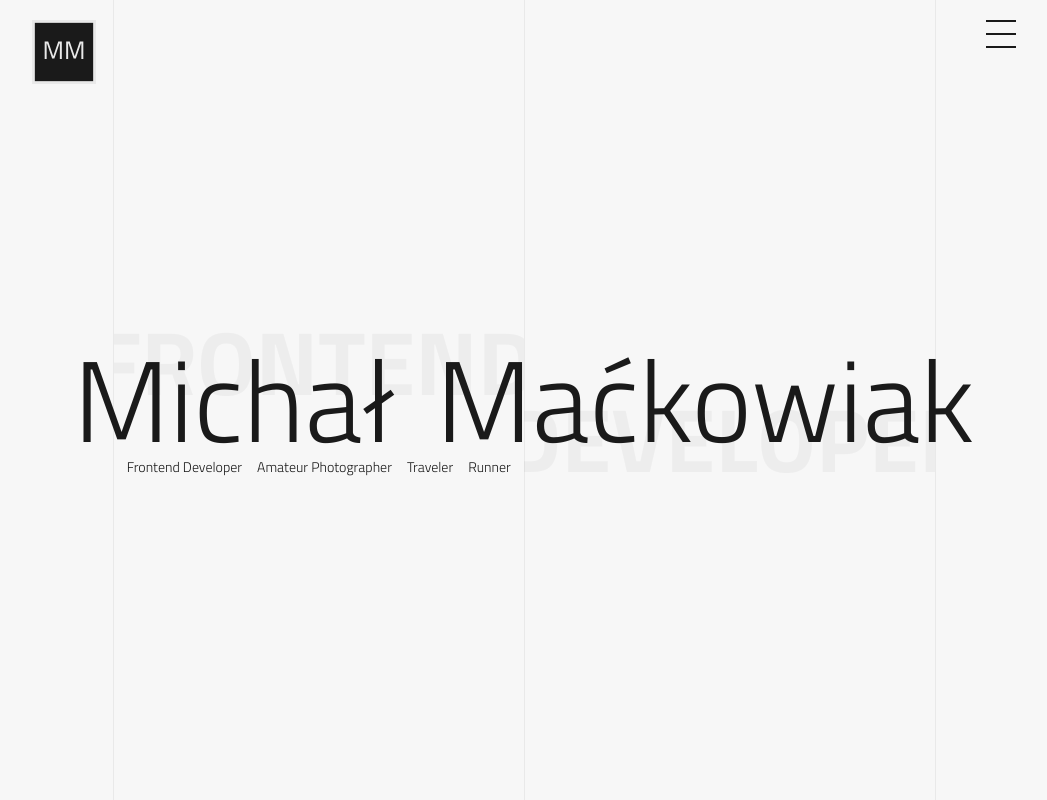
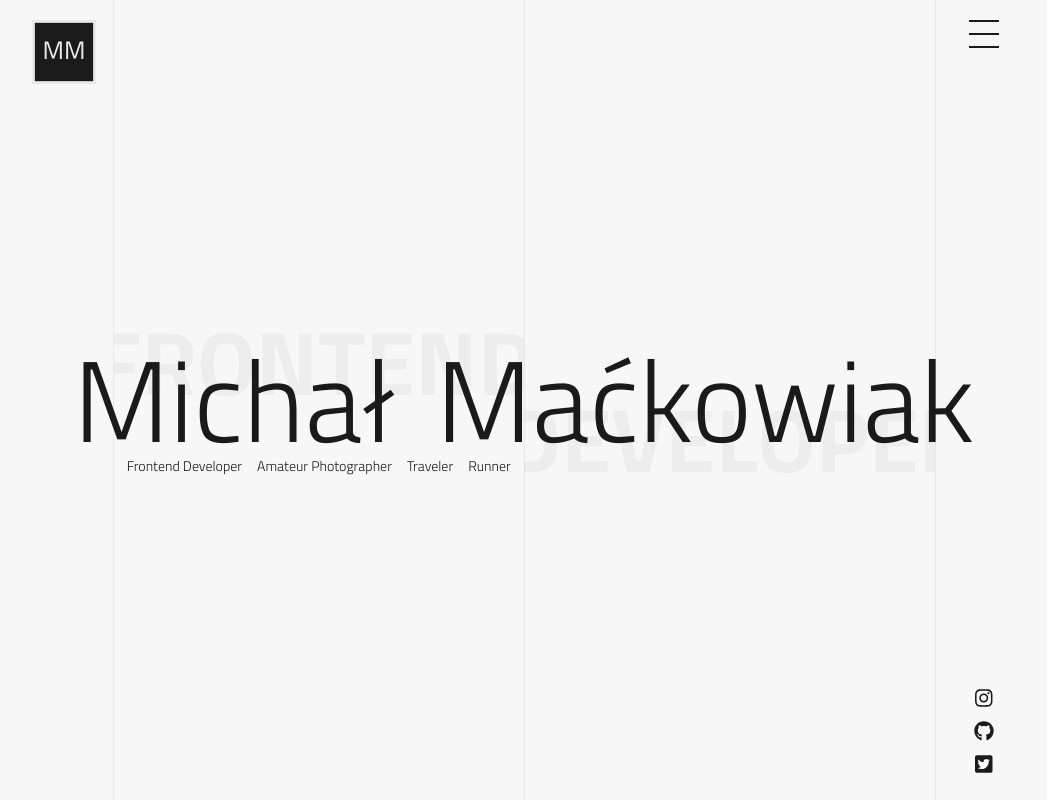
Before and after one commit to chemikpil/mackowiak.io, a Gatsby site: page / in a window 1280 px wide. Shown: the whole page, without its empty margins (116-1163 px from the left). Built offline with nearby package versions, Linux system fonts and the light colour scheme; Gatsby itself is replaced by a stand-in of ours.

Commit message:
📱Add social footer

```diff
--- a/gatsby-config.js
+++ b/gatsby-config.js
@@ -6,7 +6,12 @@ module.exports = {
     author: `@chemikpil`,
     twitterUsername: `@chemikpil`,
     url: `https://mackowiak.io`,
-    image: `/images/icon.png`
+    image: `/images/icon.png`,
+    social: {
+      twitter: `https://twitter.com/chemikpil`,
+      instagram: `https://www.instagram.com/chemikpil/`,
+      github: `https://github.com/chemikpil`
+    }
   },
   plugins: [
     {
--- a/package.json
+++ b/package.json
@@ -5,6 +5,9 @@
   "version": "0.1.0",
   "author": "Michal Mackowiak <chemikpil@gmail.com>",
   "dependencies": {
+    "@fortawesome/fontawesome-svg-core": "^1.2.21",
+    "@fortawesome/free-brands-svg-icons": "^5.10.1",
+    "@fortawesome/react-fontawesome": "^0.1.4",
     "@types/react-helmet": "^5.0.9",
     "babel-plugin-styled-components": "^1.10.6",
     "gatsby": "^2.13.31",
--- /dev/null
+++ b/src/components/Footer/Footer.tsx
@@ -0,0 +1,10 @@
+import React from 'react';
+
+import SocialList from '../Social';
+import { Footer } from './styles';
+
+export default () => (
+    <Footer>
+        <SocialList />
+    </Footer>
+);
--- /dev/null
+++ b/src/components/Footer/index.tsx
@@ -0,0 +1 @@
+export { default } from './Footer';
--- /dev/null
+++ b/src/components/Footer/styles.ts
@@ -0,0 +1,45 @@
+import styled from 'styled-components';
+import { SocialList } from '../Social/styles';
+
+export const Footer = styled.footer`
+    position: absolute;
+    bottom: 0;
+    left: 50%;
+
+    display: flex;
+    justify-content: flex-end;
+
+    margin-left: -50%;
+    width: 100%;
+    padding: 20px;
+    box-sizing: border-box;
+
+    z-index: 2;
+
+    @media only screen and (min-width: 1024px) {
+        margin-left: -512px;
+        width: 1024px;
+    }
+
+    @media only screen and (min-width: 1440px) {
+        margin-left: -720px;
+        width: 1440px;
+        padding: 0 68px 50px 68px;
+    }
+
+    & > ${SocialList} {
+        font-size: 2rem;
+
+        a {
+            display: block;
+            padding: 5px;
+        }
+
+        @media only screen and (min-width: 1024px) {
+            flex-direction: column;
+            width: 64px;
+
+            text-align: center;
+        }
+    }
+`;
--- a/src/components/Header/Header.tsx
+++ b/src/components/Header/Header.tsx
@@ -1,9 +1,14 @@
 import React from 'react';
 
-import { Header } from './styles';
+import Logo from '../Logo';
+import { MenuIcon } from '../Menu';
+import { Header, Menu } from './styles';
 
-interface Props {
-    children: React.ReactNode
-};
-
-export default ({ children }: Props) => <Header>{children}</Header>;
+export default () => (
+    <Header>
+        <Logo />
+        <Menu>
+            <MenuIcon />
+        </Menu>
+    </Header>
+);
--- a/src/components/Header/styles.ts
+++ b/src/components/Header/styles.ts
@@ -26,3 +26,9 @@ export const Header = styled.header`
         padding: 50px 68px 0 68px;
     }
 `;
+
+export const Menu = styled.div`
+    display: flex;
+    justify-content: center;
+    width: 64px;
+`;
--- a/src/components/Layout/Layout.tsx
+++ b/src/components/Layout/Layout.tsx
@@ -2,8 +2,7 @@ import React from 'react';
 
 import GlobalStyles, { Main } from './styles';
 import Header from '../Header';
-import Logo from '../Logo';
-import { MenuIcon } from '../Menu';
+import Footer from '../Footer';
 
 interface Props {
     children: React.ReactNode
@@ -12,11 +11,9 @@ interface Props {
 const Layout = ({ children }: Props) => (
     <>
         <GlobalStyles />
-        <Header>
-            <Logo />
-            <MenuIcon />
-        </Header>
+        <Header />
         <Main>{children}</Main>
+        <Footer />
     </>
 );
 
--- a/src/components/Layout/styles.ts
+++ b/src/components/Layout/styles.ts
@@ -244,6 +244,11 @@ const GlobalStyles = createGlobalStyle`
 
         z-index: -1;
     }
+
+    a, a:visited, a:hover {
+        color: inherit;
+        text-decoration: none;
+    }
 `;
 
 export const Main = styled.main`
--- /dev/null
+++ b/src/components/Social/Social.tsx
@@ -0,0 +1,44 @@
+import React from 'react';
+import { useStaticQuery, graphql } from 'gatsby';
+import { FontAwesomeIcon } from '@fortawesome/react-fontawesome';
+import { faTwitterSquare, faInstagram, faGithub } from '@fortawesome/free-brands-svg-icons';
+
+import  { SocialList } from './styles';
+
+export const Twitter = () => (
+    <FontAwesomeIcon icon={faTwitterSquare} size='1x' />
+);
+
+export const Instagram = () => (
+    <FontAwesomeIcon icon={faInstagram} size='1x' />
+);
+
+export const Github = () => (
+    <FontAwesomeIcon icon={faGithub} size='1x' />
+);
+
+export default () => {
+    const { site: { siteMetadata: { social } } } = useStaticQuery(
+        graphql`
+            query {
+                site {
+                    siteMetadata {
+                        social {
+                            twitter
+                            github
+                            instagram
+                        }
+                    }
+                }
+            }
+        `
+    );
+
+    return (
+        <SocialList>
+            {social && social.instagram && <li><a href={social.instagram}><Instagram /></a></li>}
+            {social && social.github && <li><a href={social.github}><Github /></a></li>}
+            {social && social.twitter && <li><a href={social.twitter}><Twitter /></a></li>}
+        </SocialList>
+    )
+};
--- /dev/null
+++ b/src/components/Social/index.ts
@@ -0,0 +1,2 @@
+export { default } from './Social';
+export * from './Social';
--- /dev/null
+++ b/src/components/Social/styles.ts
@@ -0,0 +1,10 @@
+import styled from 'styled-components';
+
+export const SocialList = styled.ul`
+    margin: 0;
+    padding: 0;
+
+    display: flex;
+
+    list-style: none;
+`;
--- a/src/components/UI/main.ts
+++ b/src/components/UI/main.ts
@@ -119,7 +119,7 @@ export const Summary = styled.h2`
 	@media only screen and (min-width: 1024px) {
 		display: block;
 		position: relative;
-		top: -9px;
+		top: -10px;
 		width: 50%;
 		align-self: flex-start;
 		padding: 0;
@@ -134,4 +134,8 @@ export const Summary = styled.h2`
 			margin-left: 15px;
 		}
 	}
+
+	@media only screen and (min-width: 1440px) {
+		top: -6px;
+	}
 `;
```
Also changed, not shown: 1 other file.
